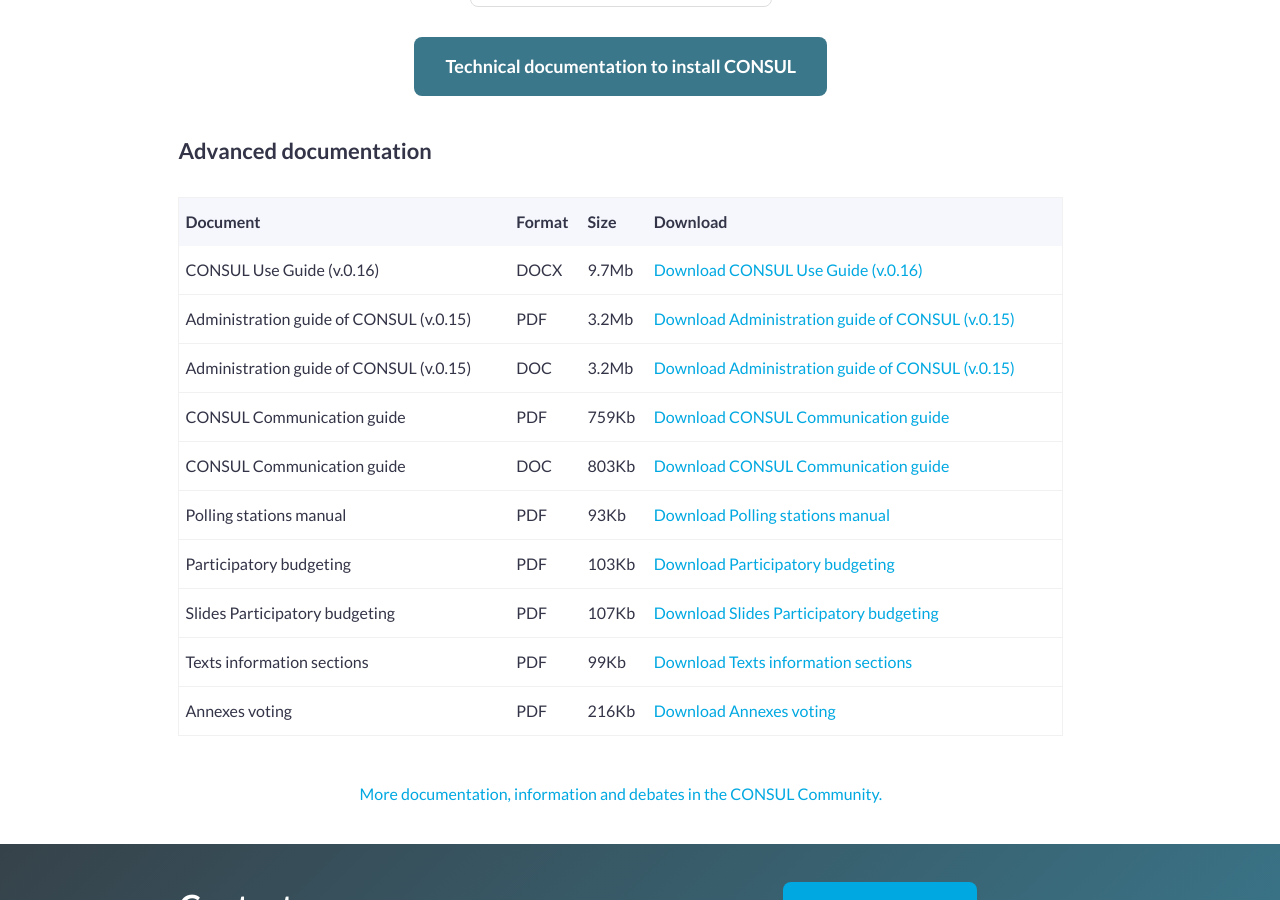
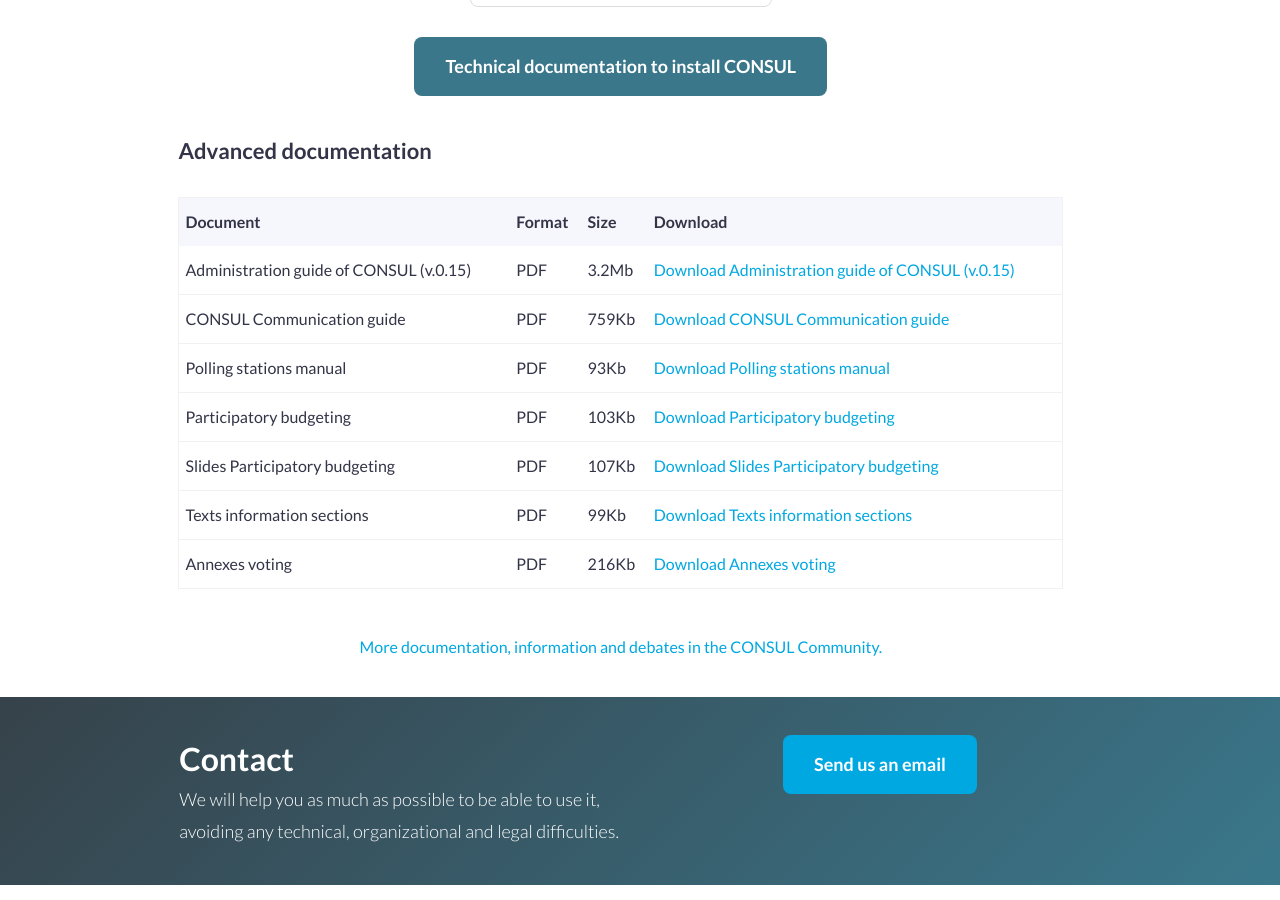
Before and after one commit to consuldemocracy/website, a Jekyll site: the page built from en/index.html, in a window 1280 px wide and 900 px high, scrolled down 6623 px. Built offline with Jekyll 4.4.1, drawn with Linux system fonts in a browser that asks for light colours.

Commit message:
Remove doc documents from list

```diff
--- a/_config.yml
+++ b/_config.yml
@@ -12,16 +12,10 @@
 
 # Documents files
 files:
-  - name: "use_guide_docx"
-    format: "docx"
   - name: "administration_guide"
     format: "pdf"
-  - name: "administration_guide_doc"
-    format: "doc"
   - name: "communication_guide"
     format: "pdf"
-  - name: "communication_guide_doc"
-    format: "doc"
   - name: "polling_stations_manual"
     format: "pdf"
   - name: "participatory_budgeting"
```
